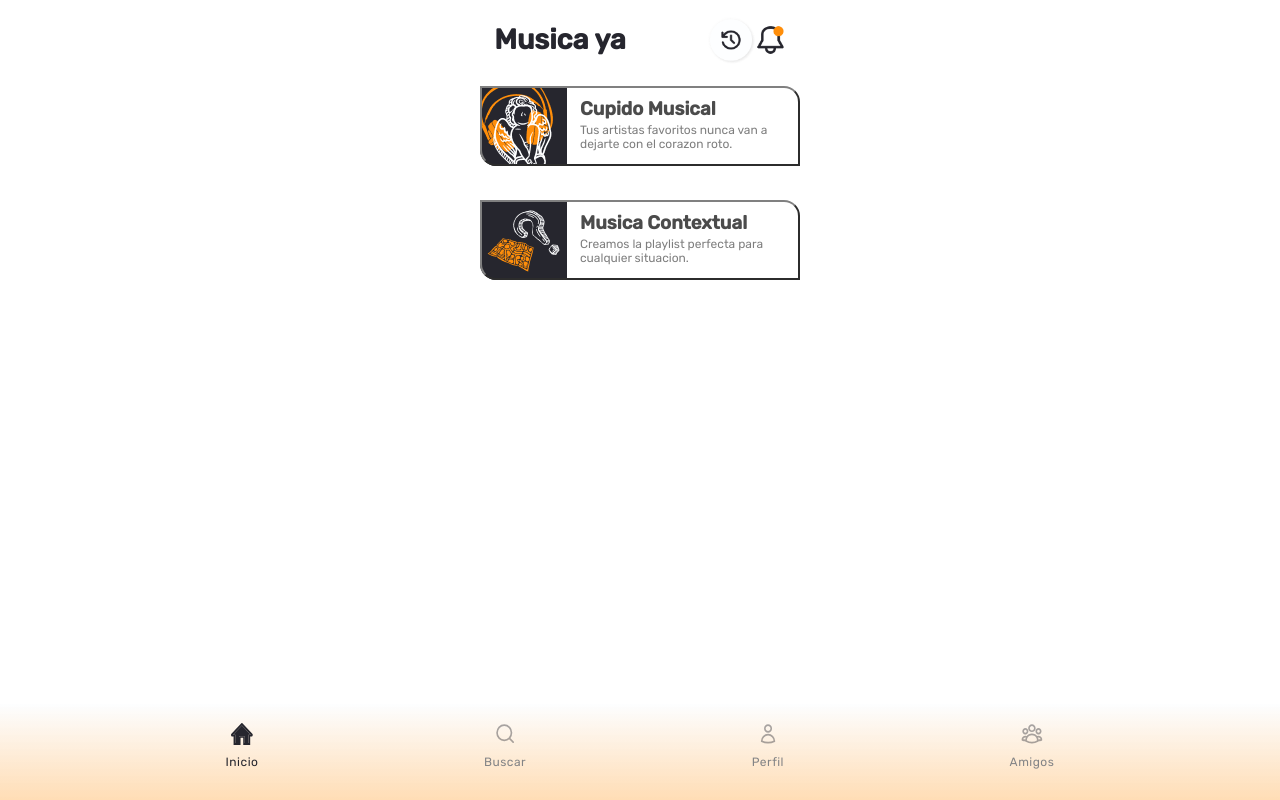
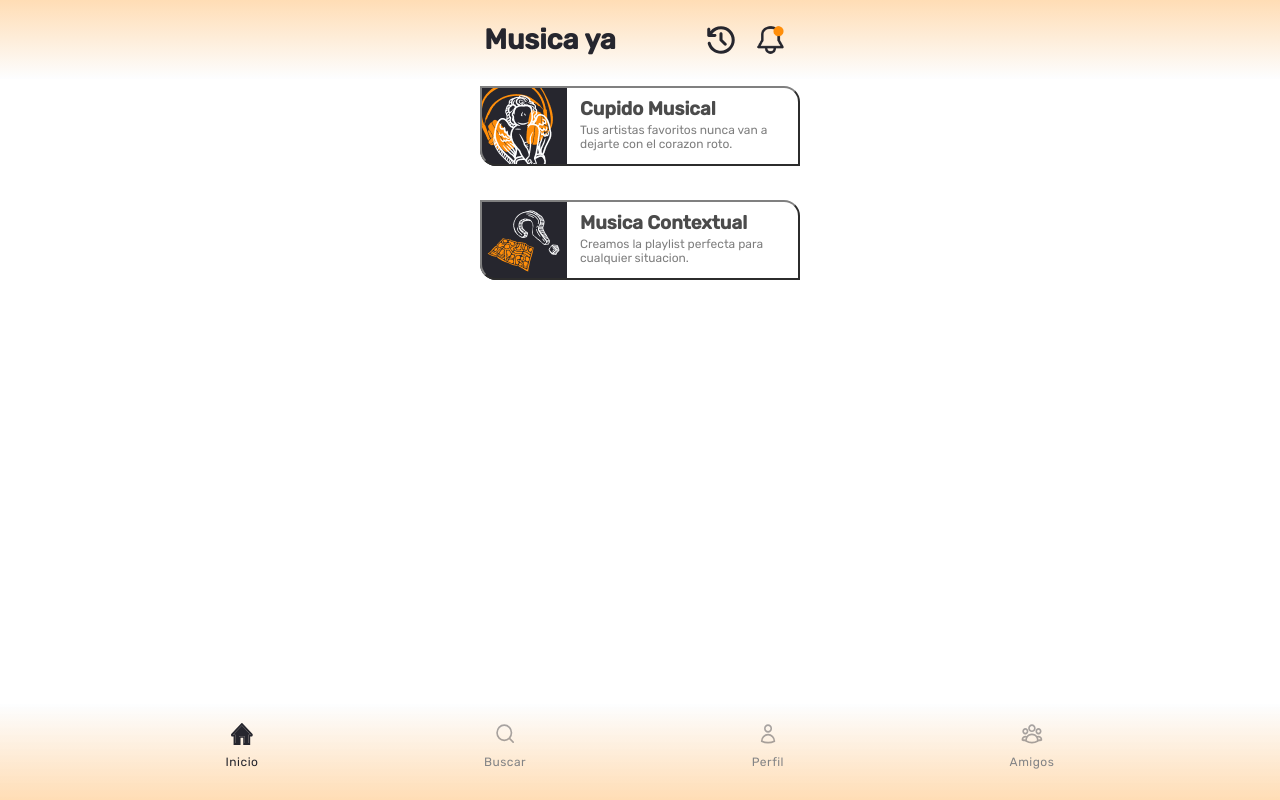
Before and after one commit to SnakeAntos/auds, a React (Vite) app in the folder audn-app/: page / in a window 1280 px wide. Built offline with nearby package versions, Linux system fonts and the light colour scheme.

Commit message:
cambios home

```diff
--- a/audn-app/src/components/Home1/home1.jsx
+++ b/audn-app/src/components/Home1/home1.jsx
@@ -12,7 +12,7 @@ export const Home1 = () => {
         <div className="musicaya-icons">
           <img
             className="icono1-musicaya"
-            src="../../../public/images/rewind.png"
+            src="../../../public/images/history.svg"
           ></img>
           <img
             className="icono2-musicaya"
--- a/audn-app/src/components/Home1/styles.css
+++ b/audn-app/src/components/Home1/styles.css
@@ -6,6 +6,8 @@
   justify-content: center;
   gap: 80px;
   font-family: "Rubik", sans-serif;
+  background: rgb(255,142,10);
+  background: linear-gradient(180deg, rgba(255,142,10,0.3) 0%, rgba(253,254,255,1) 100%);
 }
 
 .musicaya-title {
@@ -18,11 +20,13 @@
   display: flex;
   flex-direction: row;
   align-items: center;
+  width: 100px;
+  justify-content: space-around;
 }
 
 .icono1-musicaya {
-  width: 50px;
-  height: 50px;
+  width: 30px;
+  height: 30px;
 }
 
 .icono2-musicaya {
```
Also changed, not shown: audn-app/public/images/history.svg (added).
